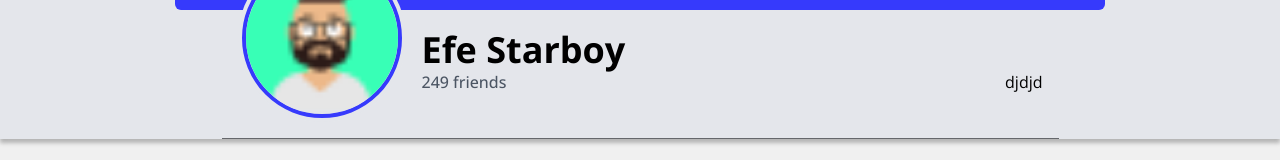
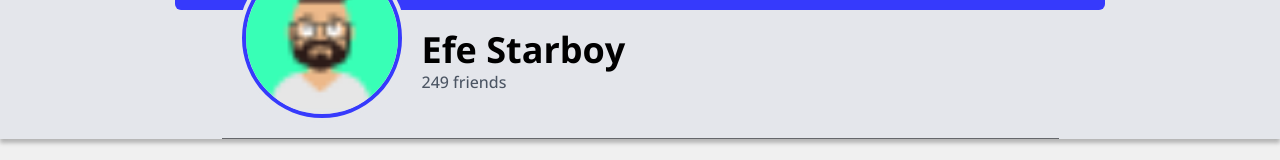
Before and after one commit to asiughuslyvesterobus/social_app, a Next.js app in the folder client/: page /profile/01029302 in a window 1280 px wide. Shown: the part 294-454 px from the top of the page. Built offline with nearby package versions, Linux system fonts and the light colour scheme.

Commit message:
working on profile page

```diff
--- a/client/pages/profile/[id].tsx
+++ b/client/pages/profile/[id].tsx
@@ -26,7 +26,7 @@ const Profilepage = () => {
                     <p className="text-base font-medium text-gray-600">
                       249 friends
                     </p>
-                    <p>djdjd</p>
+
                   </div>
                 </div>
               </div>
```
